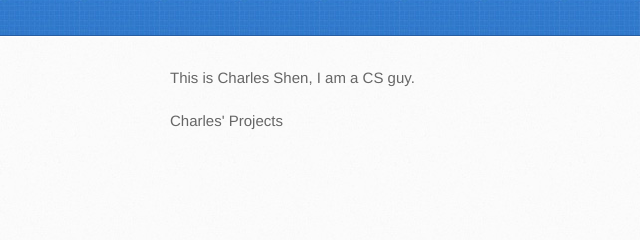
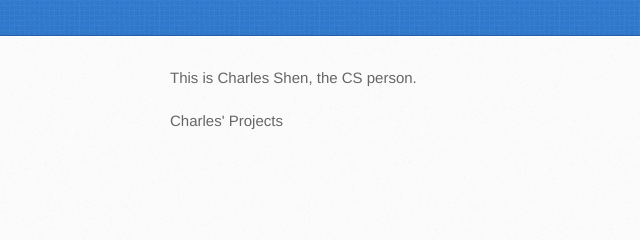
Before and after one commit to amtrakcn/amtrakcn.github.io, a plain HTML site: page index.html in a window 1280 px wide. Shown: the part 165-405 px from the top of the page, 0-640 px from the left. Drawn offline with Linux system fonts and the light colour scheme.

Commit message:
Update index.html

```diff
--- a/index.html
+++ b/index.html
@@ -28,7 +28,7 @@
     <div id="content-wrapper">
       <div class="inner clearfix">
         <section id="main-content">
-          <p>This is Charles Shen, I am a CS guy.</p>
+          <p>This is Charles Shen, the CS person.</p>
 
 <p>Charles' Projects</p>
         </section>
```
